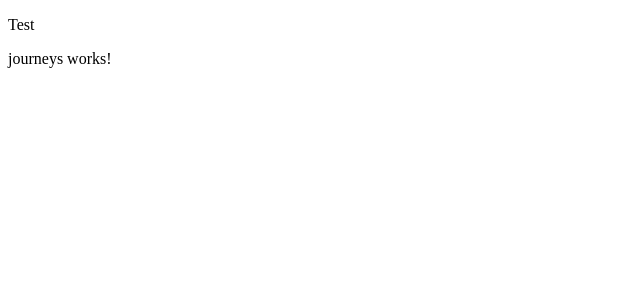
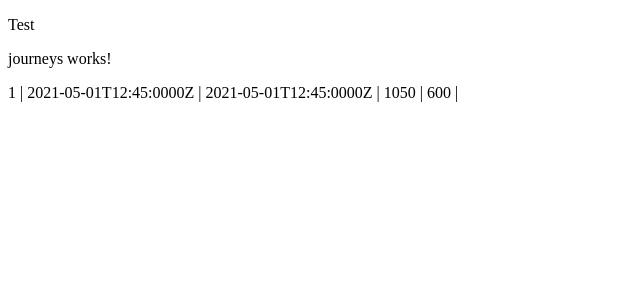
Before and after one commit to lthu/hcbapp, an Angular app: page /journeys in a window 1280 px wide. Shown: the top 300 px of the page, without its empty margins (0-640 px from the left). Built offline with nearby package versions, Linux system fonts and the light colour scheme.

Commit message:
created interface for journey details and tested simple data injection from parent to child

```diff
--- a/src/app/list/journeys.component.html
+++ b/src/app/list/journeys.component.html
@@ -1 +1,4 @@
 <p>journeys works!</p>
+
+
+<app-journey-details [journeyDetails]="journeyDetails"></app-journey-details>
--- a/src/app/list/journeys.component.ts
+++ b/src/app/list/journeys.component.ts
@@ -6,5 +6,8 @@ import { Component } from '@angular/core';
   styleUrls: ['./journeys.component.css']
 })
 export class JourneysComponent {
+  journeyDetails = {id: 1, departure_time: "2021-05-01T12:45:0000Z", return_time: "2021-05-01T12:45:0000Z", departure_station_id: 501, return_station_id: 101, distance: 1050, duration: 600 }
+}
 
-}
+
+//CREATE TABLE journeys (id SERIAL PRIMARY KEY, departure_time TIMESTAMP, return_time TIMESTAMP, departure_station_id INT, return_station_id INT,distance INT DEFAULT 0, duration int DEFAULT 0 NOT NULL);
--- a/src/app/view/journey-details.component.html
+++ b/src/app/view/journey-details.component.html
@@ -1 +1,5 @@
-<p>journey-details works!</p>
+{{journeyDetails.id}} |
+{{journeyDetails.departure_time}} |
+{{journeyDetails.return_time}} |
+{{journeyDetails.distance}} |
+{{journeyDetails.duration}} |
--- a/src/app/view/journey-details.component.ts
+++ b/src/app/view/journey-details.component.ts
@@ -1,10 +1,13 @@
-import { Component } from '@angular/core';
+import { Component, Input } from '@angular/core';
+import { Journey } from '../model/journey';
 
 @Component({
   selector: 'app-journey-details',
   templateUrl: './journey-details.component.html',
   styleUrls: ['./journey-details.component.css']
 })
+
 export class JourneyDetailsComponent {
+  @Input('journeyDetails') journeyDetails!: Journey;
 
 }
```
Also changed, not shown: src/app/model/journey.ts (added, +9 -0 lines).
